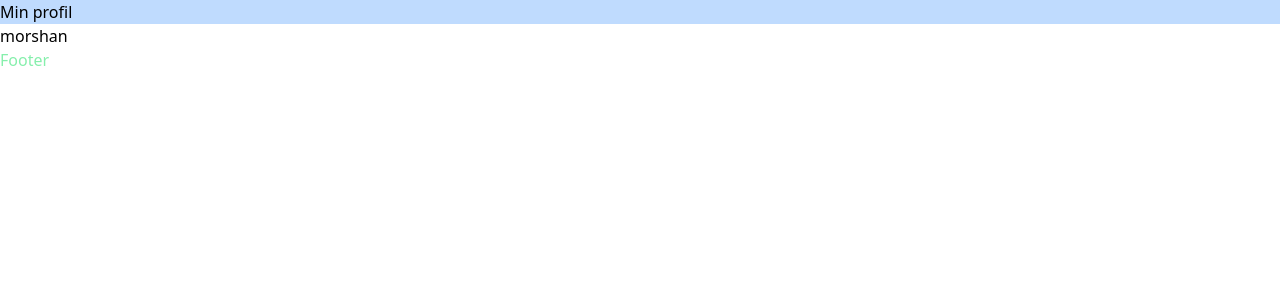
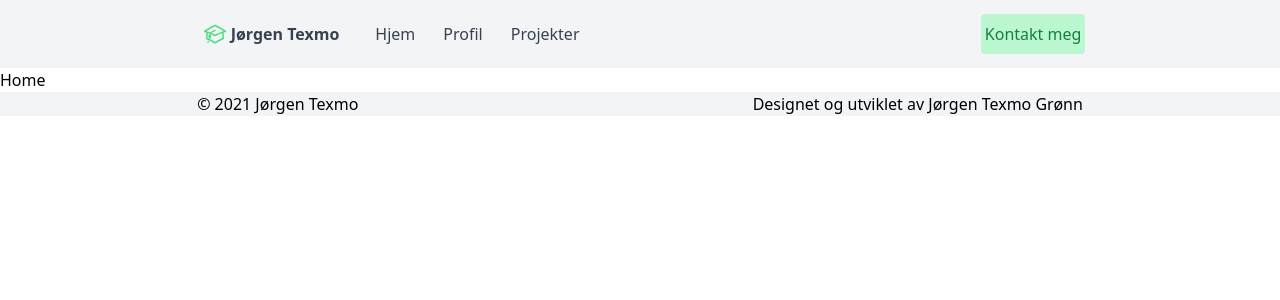
Before and after one commit to Texmo2003/portfolio, a React (Create React App) app in the folder myportfolio/: page / in a window 1280 px wide. Shown: the top 300 px of the page. Built offline with nearby package versions, Linux system fonts and the light colour scheme.

Commit message:
start navbar
started exploring tailwind and navbar design

```diff
--- a/myportfolio/src/App.js
+++ b/myportfolio/src/App.js
@@ -3,15 +3,25 @@ import './components/css/styles.css';
 import Profile from './components/profile.js';
 import Header from './components/header.js';
 import Footer from './components/footer.js';
+import Home from './components/home.js';
 
 function App() {
   return (
     <Router>
-      <div style={{ height: "100vh" }}>
+      <div className='h-svh'>
         <Routes>
           <Route path="/" element={
             <>
-              <Header header="Min profil"/>
+              <Header header="Home"/>
+              <Home />
+              <Footer />
+            </>
+          }/>
+        </Routes>
+        <Routes>
+          <Route path="/profile" element={
+            <>
+              <Header header="Profile"/>
               <Profile />
               <Footer />
             </>
--- a/myportfolio/src/components/footer.js
+++ b/myportfolio/src/components/footer.js
@@ -2,8 +2,18 @@ import React from "react";
 
 function Footer() {
     return (
-        <div className='text-green-300 hover:shadow-xl'>
-        <h1>Footer</h1>
+        <div className='bg-gray-100'>
+            <div className='items-center mx-auto max-w-7xl'>
+                <div className="flex justify-around">
+                    <div>
+                        <p>© 2021 Jørgen Texmo</p>
+                    </div>
+                    <div>
+                        <p>Designet og utviklet av Jørgen Texmo Grønn</p>
+                    </div>
+
+                </div>
+            </div>
         </div>
     );
 }
--- a/myportfolio/src/components/header.js
+++ b/myportfolio/src/components/header.js
@@ -2,9 +2,40 @@ import React from 'react';
 
 function Header(props) {
     return (
-        <div className=' bg-blue-200 w-auto h-auto'>
-            <h1 className=' relative'>{props.header}</h1>
-        </div>
+        <nav className='bg-gray-100'>
+            <div className='items-center mx-auto max-w-7xl'>
+                <div className='flex justify-around'>
+                    <div className='flex space-x-4'>
+
+                        {/* logo */}
+
+                        <a href='/' className='flex items-center px-2 py-5 text-gray-700 hover:text-gray-900'>
+                        <svg xmlns="http://www.w3.org/2000/svg" fill="none" viewBox="0 0 24 24" stroke-width="1.5" stroke="currentColor" className="w-6 mr-1 text-green-400 h-7">
+                        <path stroke-linecap="round" stroke-linejoin="round" d="M4.26 10.147a60.438 60.438 0 0 0-.491 6.347A48.62 48.62 0 0 1 12 20.904a48.62 48.62 0 0 1 8.232-4.41 60.46 60.46 0 0 0-.491-6.347m-15.482 0a50.636 50.636 0 0 0-2.658-.813A59.906 59.906 0 0 1 12 3.493a59.903 59.903 0 0 1 10.399 5.84c-.896.248-1.783.52-2.658.814m-15.482 0A50.717 50.717 0 0 1 12 13.489a50.702 50.702 0 0 1 7.74-3.342M6.75 15a.75.75 0 1 0 0-1.5.75.75 0 0 0 0 1.5Zm0 0v-3.675A55.378 55.378 0 0 1 12 8.443m-7.007 11.55A5.981 5.981 0 0 0 6.75 15.75v-1.5" />
+                        </svg>
+                        <span className='font-bold'>Jørgen Texmo</span>
+                        </a>
+
+                        {/* primary nav */}
+
+                        <div className='flex items-center space-x-1'>
+                            <a className='px-3 py-5 text-gray-700 hover:text-gray-900' href='/'>Hjem</a>
+                            <a className='px-3 py-5 text-gray-700 hover:text-gray-900' href='/profile'>Profil</a>
+                            <a className='px-3 py-5 text-gray-700 hover:text-gray-900' href='/'>Projekter</a>
+                        </div>
+                    </div>
+
+                    {/* secondary nav */}
+
+
+                    <div className='flex items-center'>
+                        <a className='px-1 py-2 text-green-700 bg-green-200 rounded hover:bg-green-100 hover:text-green-900' href='/'>Kontakt meg</a>
+                    </div>
+
+
+                </div>
+            </div>
+        </nav>
     );
 }
 
--- /dev/null
+++ b/myportfolio/src/components/home.js
@@ -0,0 +1,11 @@
+import React from "react";
+
+function Home() {
+    return (
+        <div>
+            <h1>Home</h1>
+        </div>
+    );
+}
+
+export default Home;
```
